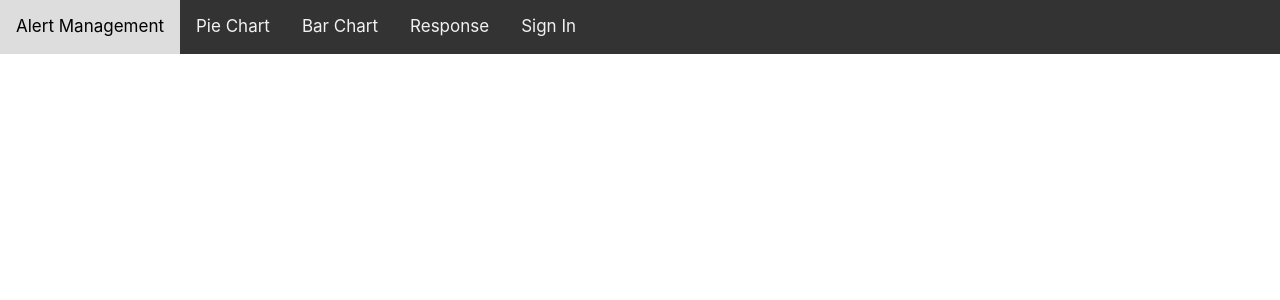
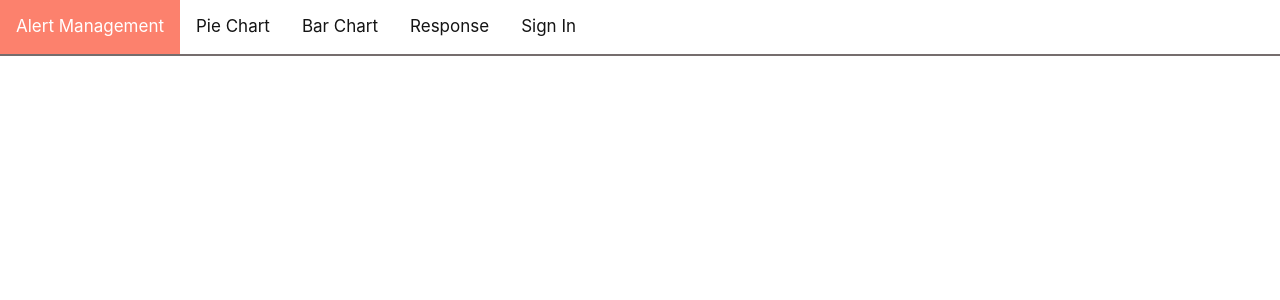
Before and after one commit to adnanmk-1999/EM-Urgency-FrontEnd, a React (Create React App) app: page / in a window 1280 px wide. Shown: the top 300 px of the page. Built offline with nearby package versions, Linux system fonts and the light colour scheme.

Commit message:
color adjustment

```diff
--- a/src/App.css
+++ b/src/App.css
@@ -34,18 +34,23 @@
 }
 
 .topnav {
-  background-color: #333;
+  background-color: white;
   overflow: hidden;
+  border: solid rgb(117, 109, 109);
+  border-top: none;
+  border-left: none;
+  border-right: none;
+  border-width: 2px;
 }
 
 .topnav a:hover {
-  background-color: #ddd;
-  color: black;
+  background-color: #FC816D;
+  color: white;
 }
 
 .link {
   float: left;
-  color: #f2f2f2;
+  color: rgb(20, 20, 20);
   text-align: center;
   padding: 14px 16px;
   text-decoration: none;
```
